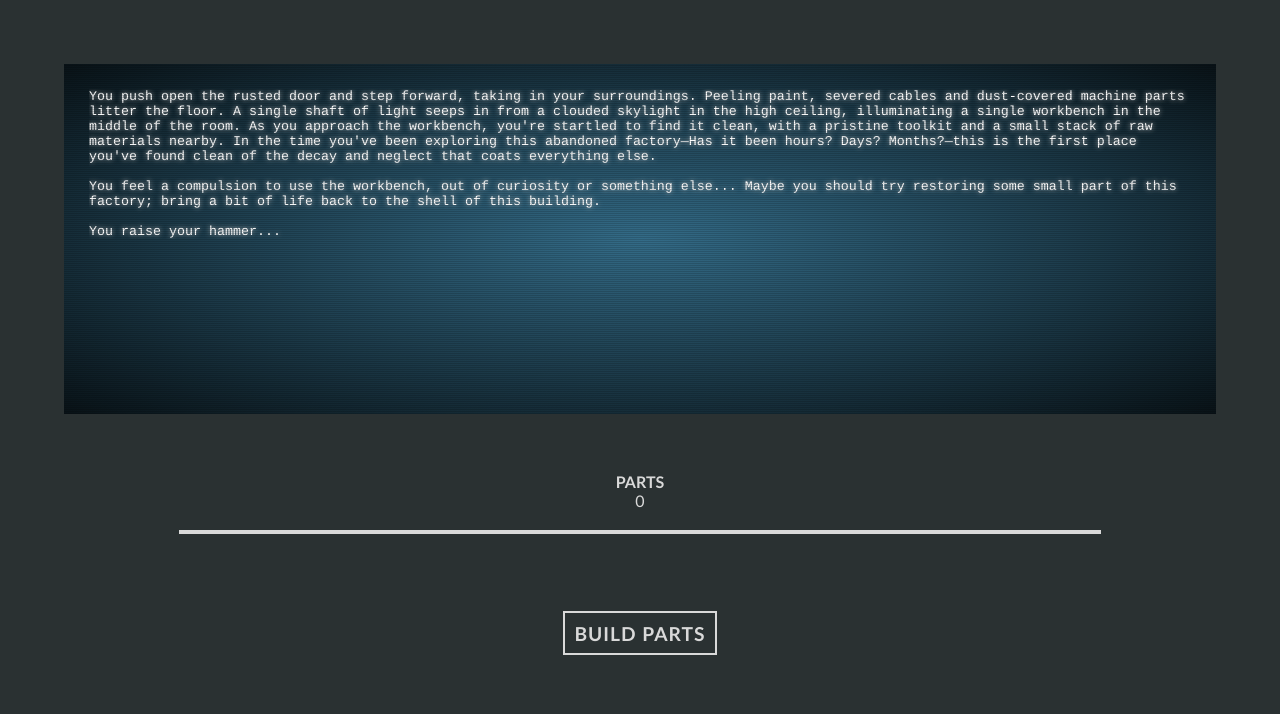
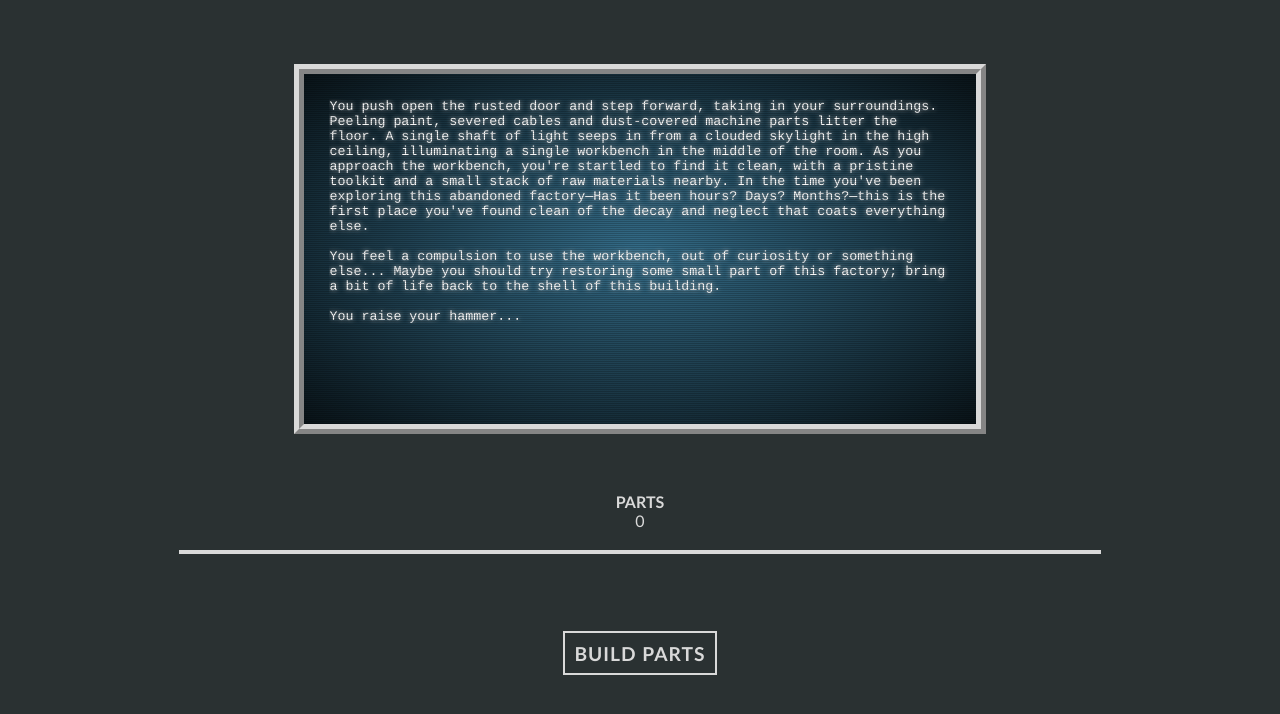
Before and after one commit to T-Nawrocki/an_abandoned_factory, a React (Create React App) app in the folder client/: page / in a window 1280 px wide. Shown: the top 714 px of the page. Built offline with nearby package versions, Linux system fonts and the light colour scheme.

Commit message:
no significant progress

```diff
--- a/client/src/components/StoryDisplay.jsx
+++ b/client/src/components/StoryDisplay.jsx
@@ -12,7 +12,9 @@ const StoryDisplay = (props) => {
 
   return (
     <div id="story-display">
-      <p>{display}</p>
+      <div id="story-display-text">
+        {display}
+      </div>
     </div>
   );
 }
--- a/client/src/styles/StoryDisplay.scss
+++ b/client/src/styles/StoryDisplay.scss
@@ -3,7 +3,9 @@
 
 #story-display {
   position: relative;
-  padding:25px;
+  margin: 0 20%;
+  border: 10px ridge colours.$light;
+  padding: 25px;
   background-color: black;
   background-image: radial-gradient(
     colours.$blue, black 120%
@@ -21,14 +23,16 @@
     height: 100%;
     background: repeating-linear-gradient(
       0deg,
-        rgba(black, 0.15),
-        rgba(black, 0.15) 1px,
+      rgba(black, 0.2),
+      rgba(black, 0.2) 1px,
       transparent 1px,
       transparent 2px
     );
   }
 
-      p {
+}
+
+#story-display-text {
   margin: 0;
   overflow: hidden;
   text-align: left;
@@ -45,8 +49,6 @@
   //   blink-caret .75s step-end infinite;
 }
 
-}
-
 
 // /* The typing effect */
 // @keyframes typing {
```
Lines whose indentation alone changed are shown as unchanged.
